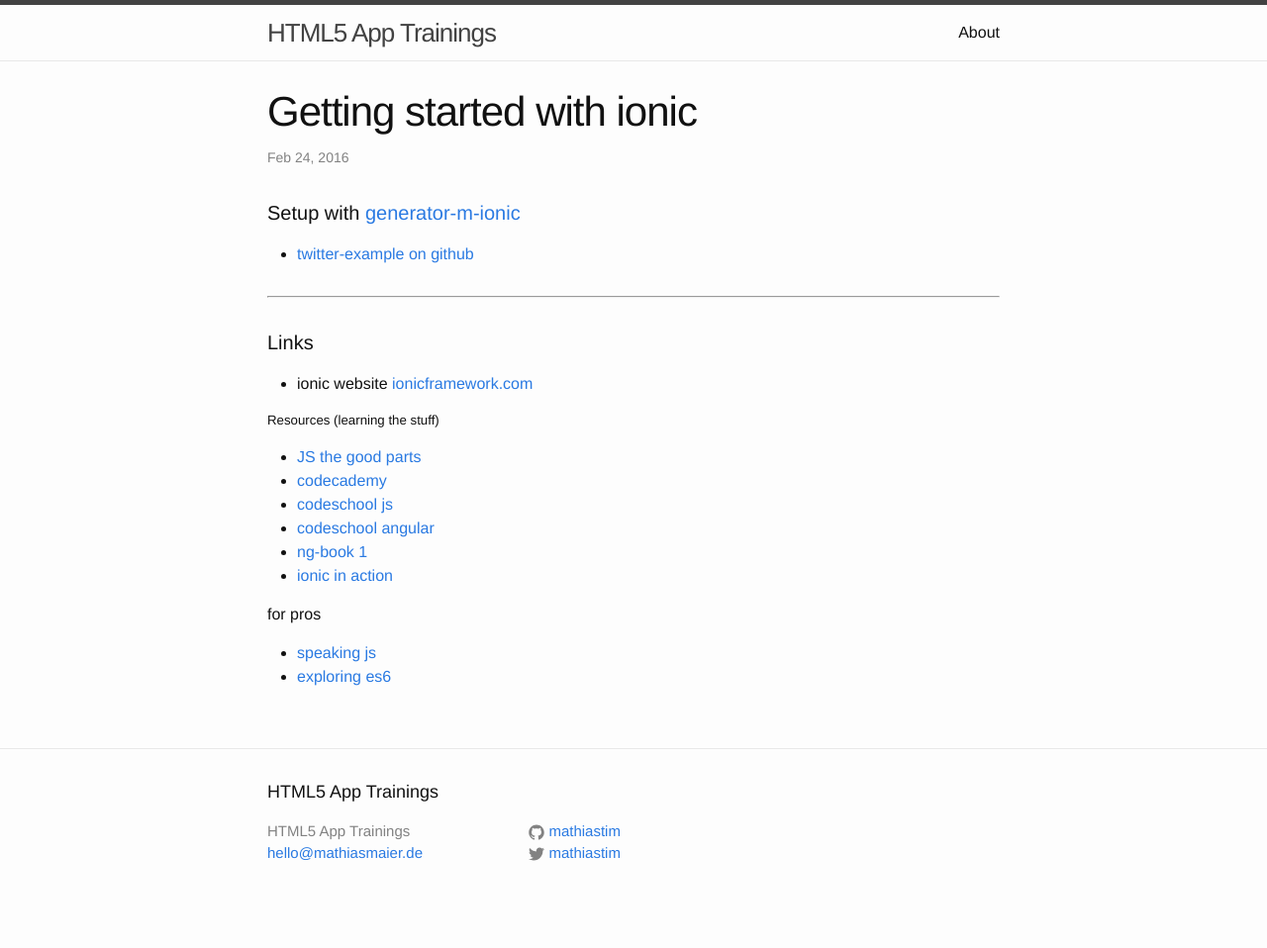
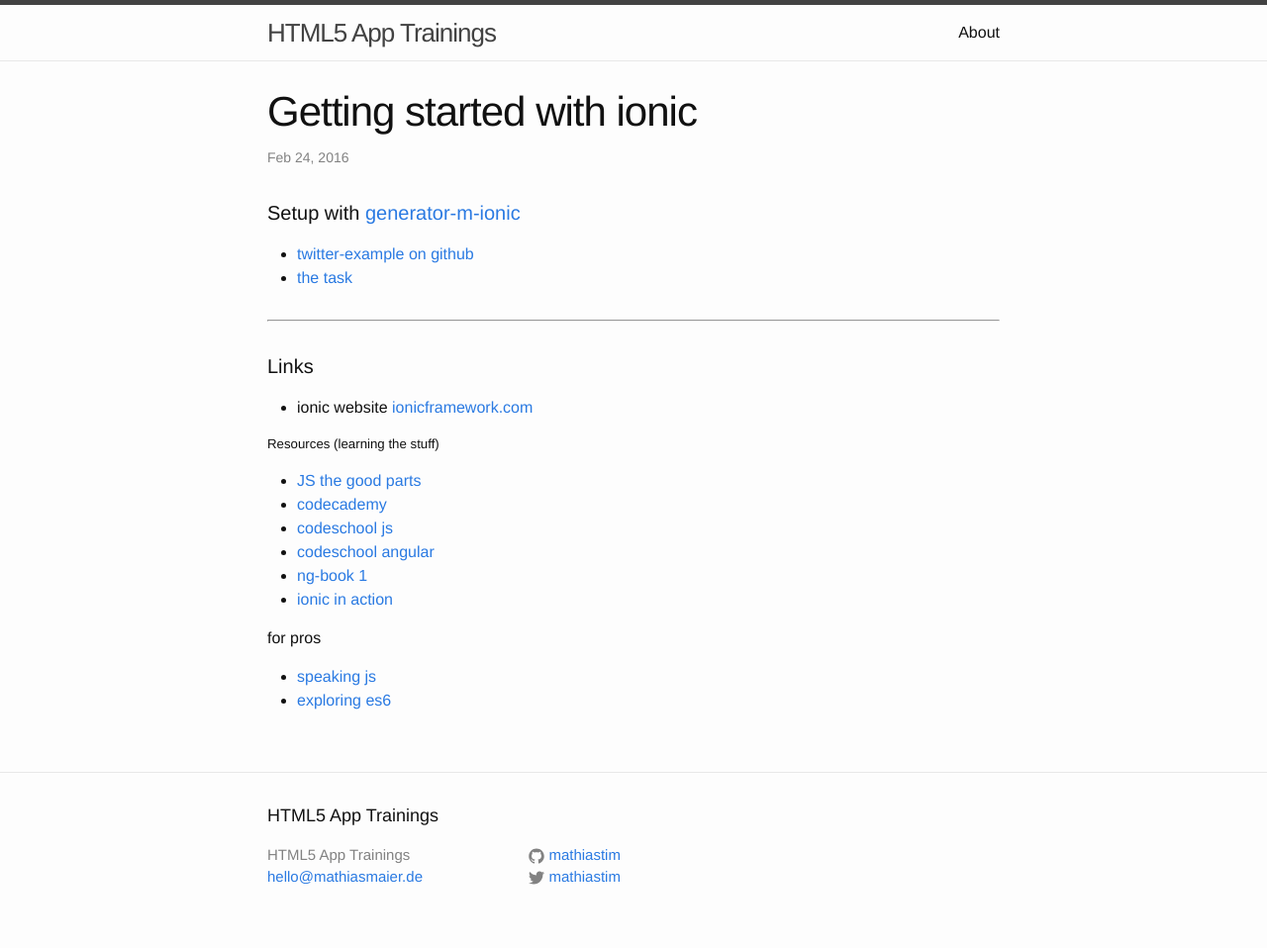
Before and after one commit to MathiasTim/html5-app-training, a Jekyll site: the page built from _posts/2016-02-24-getting-started-with-ionic.md, in a window 1280 px wide. Shown: the whole page at 99% size. Built offline with Jekyll 4.4.1, drawn with Linux system fonts in a browser that asks for light colours; before the commit the page ends 934 px from its top, so only the background shows below that.

Commit message:
Update 2016-02-24-getting-started-with-ionic.md

```diff
--- a/_posts/2016-02-24-getting-started-with-ionic.md
+++ b/_posts/2016-02-24-getting-started-with-ionic.md
@@ -8,6 +8,7 @@ categories: ionic
 #### Setup with [generator-m-ionic](https://github.com/mwaylabs/generator-m-ionic){:target="_blank"}
 
 - [twitter-example on github](https://github.com/MathiasTim/html5-app-training/tree/twitter-example){:target="_blank"}
+- [the task](https://gist.github.com/MathiasTim/61a9cb6cd12af8095b4f#file-ionic-angular-starting-md)
 
 <hr style="margin: 30px 0;">
 
```
